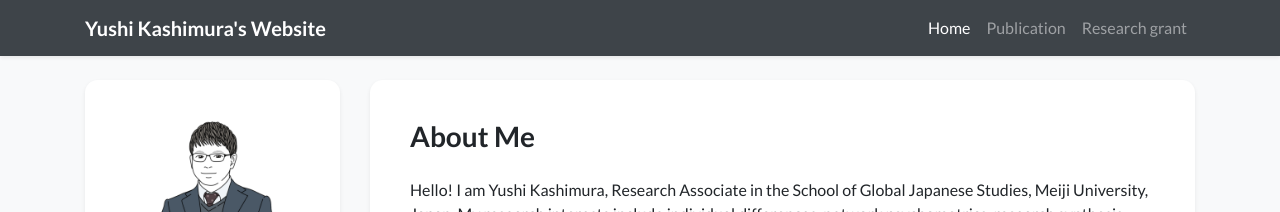
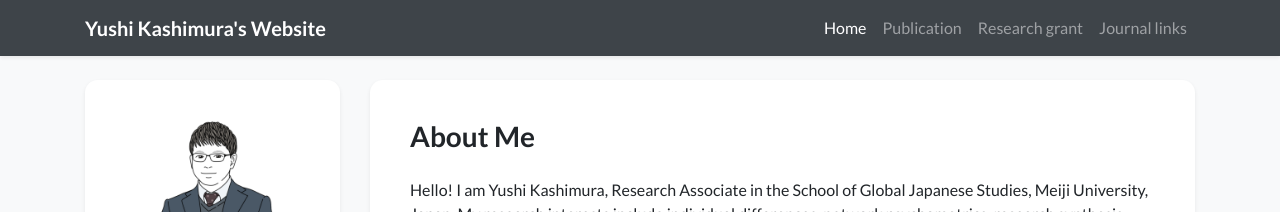
Before and after one commit to ys-kashimura/yushikashimura.github.io, a Jekyll site: the page built from index.html, in a window 1280 px wide. Shown: the top 212 px of the page. Built offline with Jekyll 4.4.1, drawn with Linux system fonts in a browser that asks for light colours; nearby versions of some CDN libraries; a style sheet for code colours, icons or effects is not loaded.

Commit message:
Update navigation.yml

```diff
--- a/_data/navigation.yml
+++ b/_data/navigation.yml
@@ -5,3 +5,5 @@ pages:
   url: /publication
 - name: Research grant
   url: /researchgrant
+- name: Journal links
+  url: /journallinks
```
